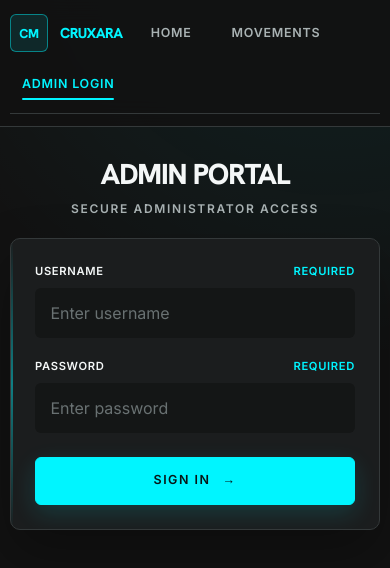
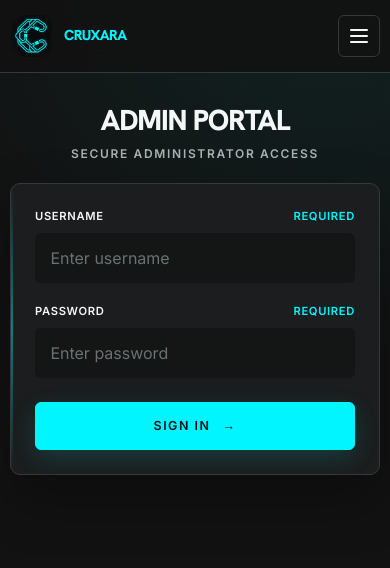
Before and after one commit to karina-amortegui/climbing-movement-project-front, a React (Vite) app: page /login in a window 390 px wide. Shown: the top 568 px of the page. Built offline with nearby package versions, Linux system fonts and the light colour scheme.

Commit message:
Redesign responsive navigation and add Cruxara logo

```diff
--- a/src/components/Layout.css
+++ b/src/components/Layout.css
@@ -51,6 +51,13 @@
   letter-spacing: -0.03em;
 }
 
+.site-brand__logo {
+  width: 42px;
+  height: 42px;
+  object-fit: contain;
+  flex-shrink: 0;
+}
+
 .site-brand__name {
   font-family: var(--font-heading);
   font-size: 1.05rem;
@@ -61,6 +68,38 @@
 
 .site-brand__name span {
   color: var(--color-primary);
+}
+
+.menu-toggle {
+  display: none;
+  align-items: center;
+  justify-content: center;
+  flex-direction: column;
+  gap: 4px;
+  width: 42px;
+  height: 42px;
+  margin-left: auto;
+  padding: 0;
+  border: 1px solid var(--color-border);
+  border-radius: var(--radius-small);
+  background: transparent;
+  color: var(--color-text);
+  font-size: 1.35rem;
+  line-height: 1;
+  cursor: pointer;
+}
+
+.menu-toggle:hover {
+  border-color: var(--color-primary);
+  color: var(--color-primary);
+}
+
+.menu-toggle__line {
+  display: block;
+  width: 18px;
+  height: 2px;
+  background: currentColor;
+  border-radius: 999px;
 }
 
 .site-navigation {
@@ -171,6 +210,10 @@
 }
 
 @media (max-width: 850px) {
+  .menu-toggle {
+  display: inline-flex;
+  }
+
   .site-header__inner {
     flex-wrap: wrap;
     gap: 0.5rem 1rem;
@@ -178,11 +221,18 @@
   }
 
   .site-navigation {
+    display: none;
     order: 3;
     width: 100%;
-    overflow-x: auto;
+    flex-direction: column;
+    align-items: stretch;
+    gap: 0;
     border-top: 1px solid var(--color-border);
   }
+
+.site-navigation--open {
+  display: flex;
+}
 
   .nav-link:first-child {
     padding-left: 0;
--- a/src/components/Layout.tsx
+++ b/src/components/Layout.tsx
@@ -1,7 +1,9 @@
 import { Link, NavLink, Outlet, useLocation, useNavigate } from "react-router-dom";
+import { useState } from "react";
 import "./Layout.css";
 
 export const Layout = () => {
+  const [isMenuOpen, setIsMenuOpen] = useState(false);
   const navigate = useNavigate();
   useLocation();
   //isLoggedIn - checks whether the token currently exists
@@ -17,17 +19,30 @@ export const Layout = () => {
       <header className="site-header">
         <div className="site-header__inner">
           <Link className="site-brand" to="/" aria-label="Climbing Movement home">
-            <span className="site-brand__mark" aria-hidden="true">CM</span>
+            <img
+              className="site-brand__logo"
+              src="/images/cruxara-logo.png"
+              alt=""
+              aria-hidden="true"
+            />
             <span className="site-brand__name"><span>CRUXARA</span></span>
           </Link>
 
-          <nav className="site-navigation" aria-label="Main navigation" />
+          <nav
+            className={
+              isMenuOpen
+                ? "site-navigation site-navigation--open"
+                : "site-navigation"
+            }
+            aria-label="Main navigation"
+          >
             <NavLink
               className={({ isActive }) =>
                 isActive ? "nav-link nav-link--active" : "nav-link"
               }
               to="/"
               end
+              onClick={() => setIsMenuOpen(false)}
             >
               Home
             </NavLink>
@@ -37,6 +52,7 @@ export const Layout = () => {
                 isActive ? "nav-link nav-link--active" : "nav-link"
               }
               to="/movements"
+              onClick={() => setIsMenuOpen(false)}
             >
               Movements
             </NavLink>
@@ -47,10 +63,12 @@ export const Layout = () => {
                   isActive ? "nav-link nav-link--active" : "nav-link"
                 }
                 to="/login"
+                onClick={() => setIsMenuOpen(false)}
               >
                 Admin Login
               </NavLink>
             )}
+          </nav>
 
           {isLoggedIn && (
             <div className="site-header__actions">
@@ -67,6 +85,18 @@ export const Layout = () => {
               </button>
             </div>
           )}
+
+          <button
+            className="menu-toggle"
+            type="button"
+            aria-label="Toggle navigation menu"
+            aria-expanded={isMenuOpen}
+            onClick={() => setIsMenuOpen(!isMenuOpen)}
+          >
+            <span className="menu-toggle__line"></span>
+            <span className="menu-toggle__line"></span>
+            <span className="menu-toggle__line"></span>
+          </button>
         </div>
       </header>
 
```
Also changed, not shown: public/images/cruxara-logo.png (added). Lines whose indentation alone changed are shown as unchanged.
